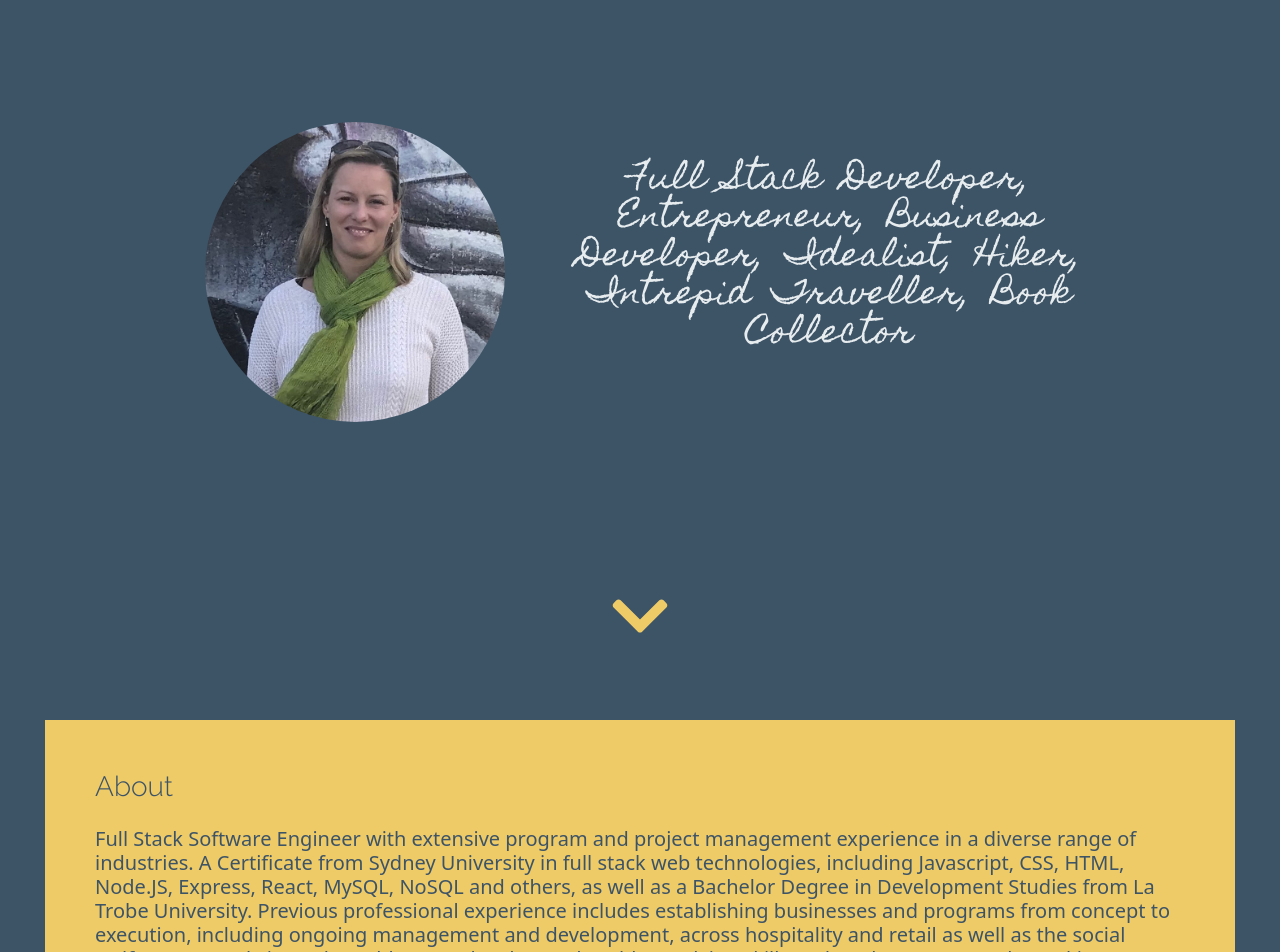
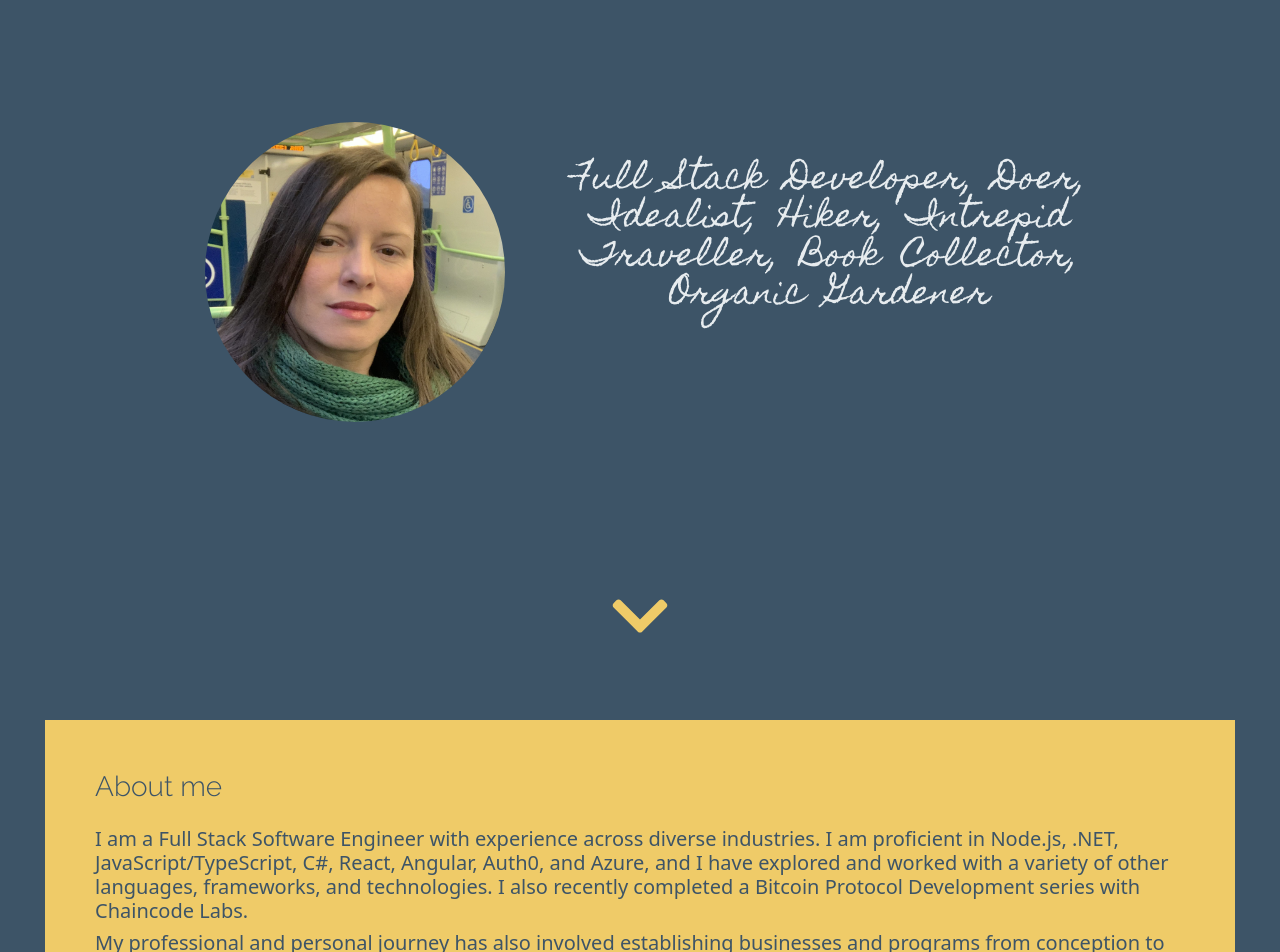
Before and after one commit to Ninetta11/Portfolio, a React (Create React App) app: page /#/home in a window 1280 px wide. Before the commit this address led to /#/home. Shown: the part 140-1092 px from the top of the page. Built offline with nearby package versions, Linux system fonts and the light colour scheme.

Commit message:
Update content

```diff
--- a/src/components/Bio/index.js
+++ b/src/components/Bio/index.js
@@ -6,14 +6,13 @@ function Bio() {
             <div className="row">
                 <div className="col-md-1"></div>
                 <div className="col-md-4">
-                    <img className="centre" src={process.env.PUBLIC_URL + '/assets/images/IMG_0006.jpeg'} alt="Nina Welsh Profile" width="300"
+                    <img className="centre" src={process.env.PUBLIC_URL + '/assets/images/Profile Image.jpg'} alt="Nina Welsh Profile" width="300"
                         height="300"></img>
                 </div>
                 <div className="col-md-6">
-                    <h2 className="d-flex align-items-center">Full Stack Developer, Entrepreneur, Business Developer, Idealist,
-                    Hiker, Intrepid
-                    Traveller, Book Collector
-                </h2>
+                    <h2 className="d-flex align-items-center">Full Stack Developer, Doer, Idealist,
+                        Hiker, Intrepid Traveller, Book Collector, Organic Gardener
+                    </h2>
                 </div>
             </div>
         </article>
--- a/src/components/Profile/index.js
+++ b/src/components/Profile/index.js
@@ -3,18 +3,11 @@
 function Profile() {
     return (
         <article id="about" className="col-md-12">
-            <h3>About</h3>
-            <h4 id="about_text">Full Stack Software Engineer with extensive program and project management experience in a
-                diverse range of industries. A Certificate from Sydney University in full stack web
-                technologies, including Javascript, CSS, HTML, Node.JS, Express, React, MySQL, NoSQL and
-                others, as well as a Bachelor Degree in Development Studies from La Trobe University.
-                Previous professional experience includes establishing businesses and programs from concept
-                to execution, including ongoing management and development, across hospitality and retail as
-                well as the social welfare sector. Thrives when able to apply advanced problem solving
-                skills and work autonomously. Seeking to apply this broad range of skills and experience,
-                together with a passion for societal change towards a more sustainable and equitable future,
-                within the blockchain and distributed ledger technology space.</h4>
-        </article>
+            <h3>About me</h3>
+            <h4 id="about_text">I am a Full Stack Software Engineer with experience across diverse industries. I am proficient in Node.js, .NET, JavaScript/TypeScript, C#, React, Angular, Auth0, and Azure, and I have explored and worked with a variety of other languages, frameworks, and technologies. I also recently completed a Bitcoin Protocol Development series with Chaincode Labs.</h4>
+            <h4 id="about_text">My professional and personal journey has also involved establishing businesses and programs from conception to ongoing management, particularly in hospitality, retail, and the social welfare sector. I excel in advanced problem-solving and thrive in autonomous work environments. By nature I love a challenge, and am constantly collecting new skills and experiences.</h4>
+            <h4 id="about_text">I am passionate about leveraging my diverse skills and experiences to drive positive societal change, particularly in the blockchain and distributed ledger technology space. I am eager to contribute to a more sustainable and equitable future through innovative tech solutions.</h4>
+        </article >
     )
 }
 
--- a/src/data/projects.json
+++ b/src/data/projects.json
@@ -11,7 +11,7 @@
         {
             "name": "Linktree",
             "imageSource": "/assets/images/linktree.webp",
-            "description": "Developed and launched Linktree's new pricing and packaging structure and contributed to both the frontend and backend.",
+            "description": "Developed and launched Linktree's new pricing and packaging structure. Short term consultant contract through Propel Ventures.",
             "languages": "PHP | Typescript | LaunchDarkly",
             "projectLink": "https://linktr.ee/",
             "dates": "September 2021 - March 2022"
@@ -19,7 +19,7 @@
         {
             "name": "ANZ",
             "imageSource": "/assets/images/anzplus.svg",
-            "description": "Worked on the initial concept and development of a marketplace to be integrated into the new ANZ Plus App.",
+            "description": "Worked on the initial concept and development of a marketplace to be integrated into the new ANZ Plus App. Short term consultant contract through Propel Ventures.",
             "languages": "Golang | Auth0 | Google Cloud",
             "projectLink": "https://www.anz.com.au/plus",
             "dates": "April 2021 - July 2021"
@@ -39,7 +39,7 @@
             "imageSource": "/assets/images/geonbae1.webp",
             "description": "From initial concept - to fitout in a new commercial building - to ongoing management and marketing - Geonbae was a personal experiment to test whether conviction and hardwork could turn an idea into a profitable business. The result speaks for itself.",
             "languages": "Korean BBQ Restaurant - Frankston, Victoria",
-            "projectLink": "https://www.geonbae.com.au/",
+            "projectLink": "https://www.geonbae.au/",
             "dates": "April 2016 - January 2018",
             "media": "https://fb.watch/38vARbSV9l/",
             "media-alt": "Geonbae Official Opening by Local Member Chris Chrewther"
@@ -65,9 +65,9 @@
         {
             "name": "Camino de Santiago",
             "imageSource": "/assets/images/camino.png",
-            "description": "Trekked 800km from St Jean Pied de Port, France to Santiago, Spain in 32 days. ",
+            "description": "Trekked 800km from St Jean Pied de Port, France to Santiago, Spain in 30 days. ",
             "languages": "France - Spain",
-            "projectLink": "https://www.propelventures.com.au/",
+            "projectLink": null,
             "dates": "September 2018 - October 2018",
             "media": "https://www.youtube.com/watch?v=DDRTuFYvtHg",
             "mediaAlt": "Camino de Santiago"
```
Also changed, not shown: public/assets/images/Profile Image.jpeg (deleted), public/assets/images/Profile Image.jpg (added).
